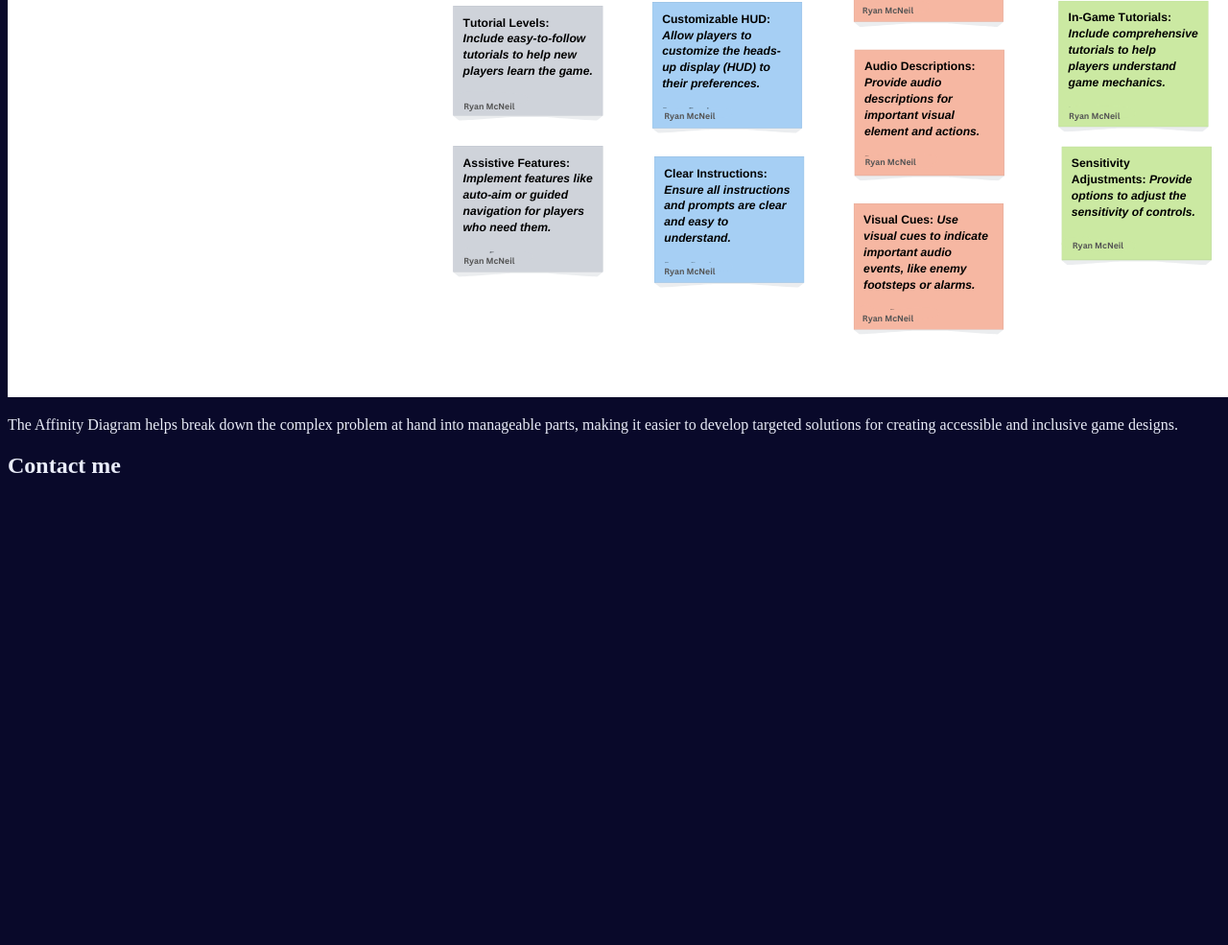
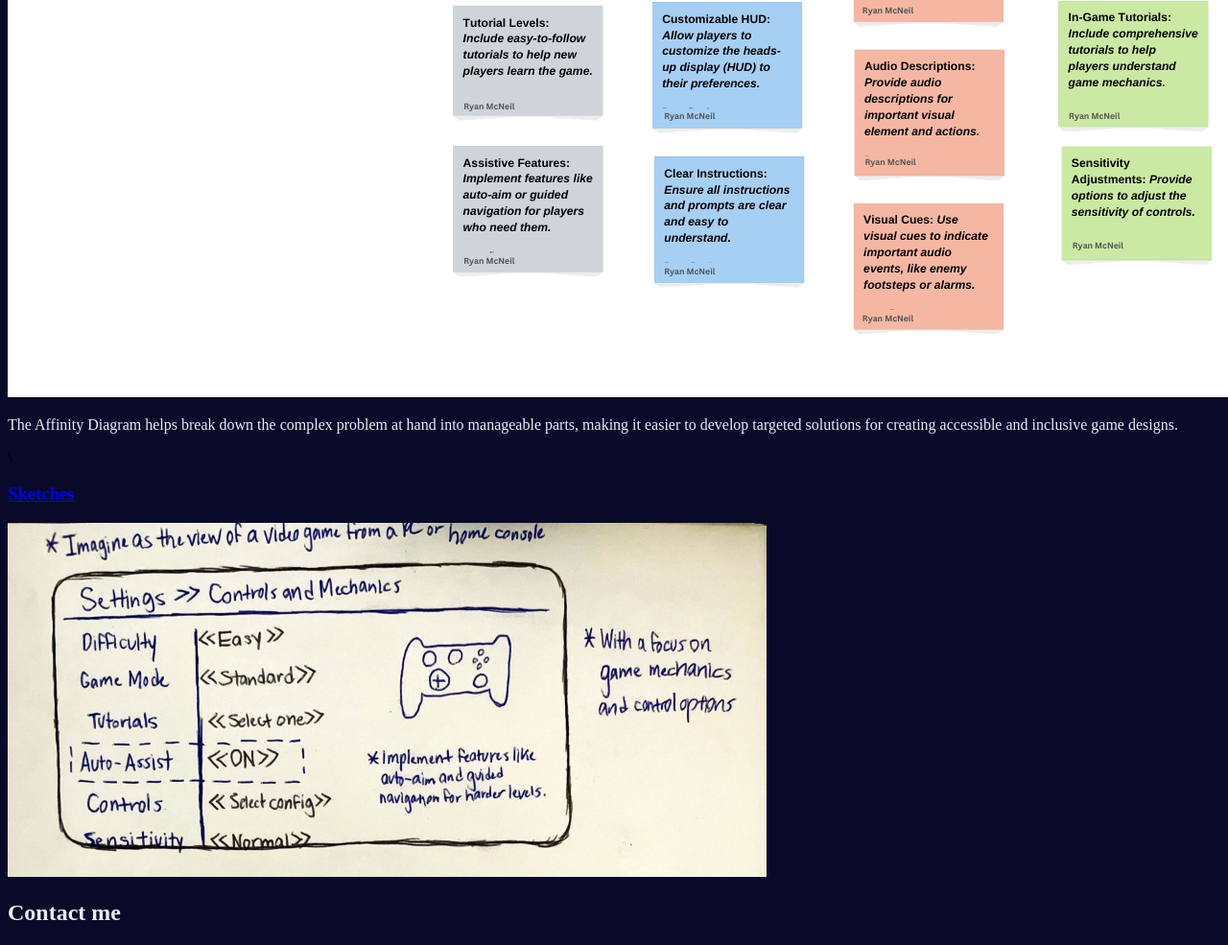
Before and after one commit to rmcneil4269/rmcneil4269.github.io, a plain HTML site: page index.html in a window 1280 px wide. Shown: the part 1282-2267 px from the top of the page at 96% size. Before the commit the page ends 1801 px from the top, so only its background shows below. Drawn offline with Linux system fonts and the light colour scheme.

Commit message:
Add files via upload

```diff
--- a/index.html
+++ b/index.html
@@ -35,6 +35,13 @@
                     The Affinity Diagram helps break down the complex problem at hand into manageable parts, making it easier to develop targeted solutions for creating accessible and inclusive game designs.
                 </p>
             </section>
+
+                <section class="project">\
+                    <a href="files/StatementSketch.png"><h3>Sketches</h3></a>
+                    <a href="files/StatementSketch1.png"><img src="images/StatementSketch.png"></a>
+
+                </section>
+
         </div>
 
         <h2>Contact me</h2>
```
Also changed, not shown: files/StatementSketch.png (added), files/StatementSketch1.png (added), images/StatementSketch.png (added).
